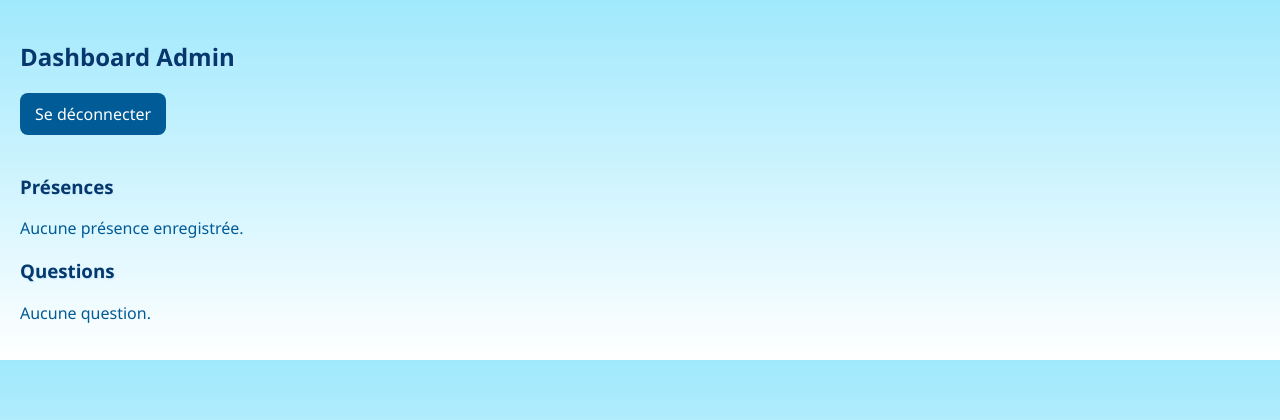
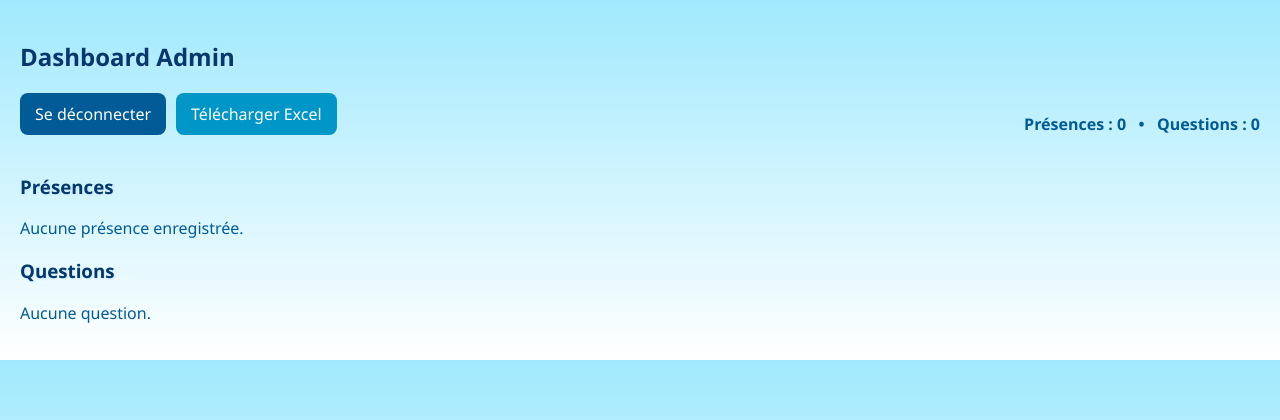
Before and after one commit to adrienbamela/compassion-app, a Flask app: page /admin/dashboard in a window 1280 px wide. Shown: the top 420 px of the page. Run offline with Flask 3, Linux system fonts and the light colour scheme; the visitor is signed in with stand-in values (Sample User, id 1).

Commit message:
Add download Excel button and summary counts to admin dashboard

```diff
--- a/templates/admin_dashboard.html
+++ b/templates/admin_dashboard.html
@@ -8,7 +8,17 @@
 </head>
 <body>
   <h2>Dashboard Admin</h2>
+
+  <div style="display:flex; gap:10px; align-items:center; margin-bottom:18px;">
     <a href="{{ url_for('admin_logout') }}" class="logout">Se déconnecter</a>
+    <!-- Bouton Télécharger Excel -->
+    <a href="{{ url_for('admin_download') }}" class="logout" style="background-color:#0096c7;">Télécharger Excel</a>
+
+    <!-- Résumé rapide -->
+    <div style="margin-left: auto; color:#005b96; font-weight:600;">
+      Présences : {{ presences|length }} &nbsp; • &nbsp; Questions : {{ questions|length }}
+    </div>
+  </div>
 
   <h3>Présences</h3>
   {% if presences %}
```
Lines whose indentation alone changed are shown as unchanged.
